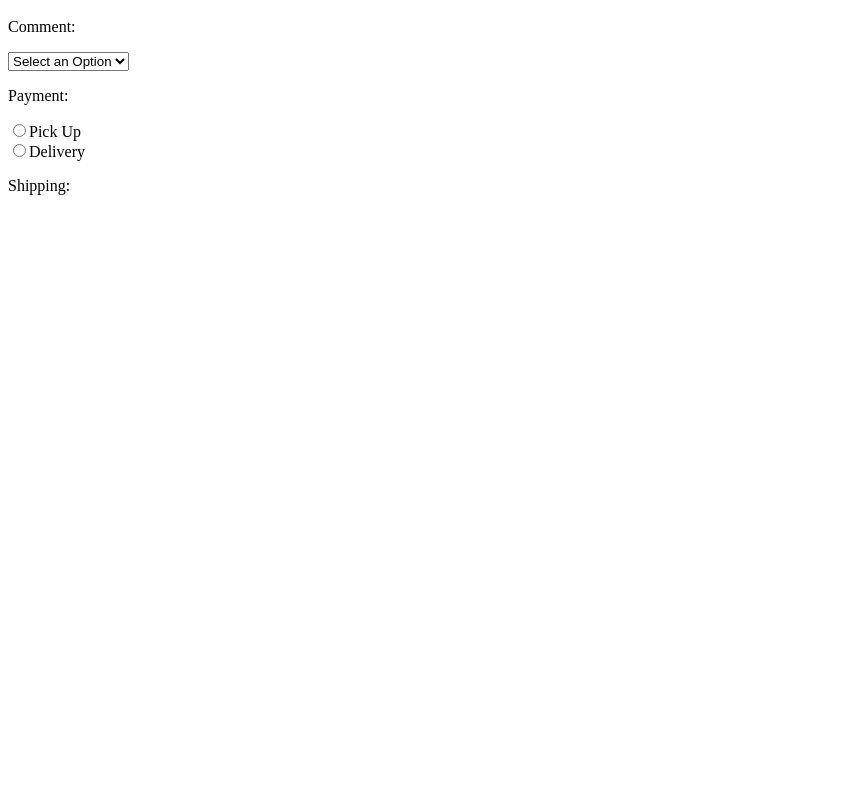
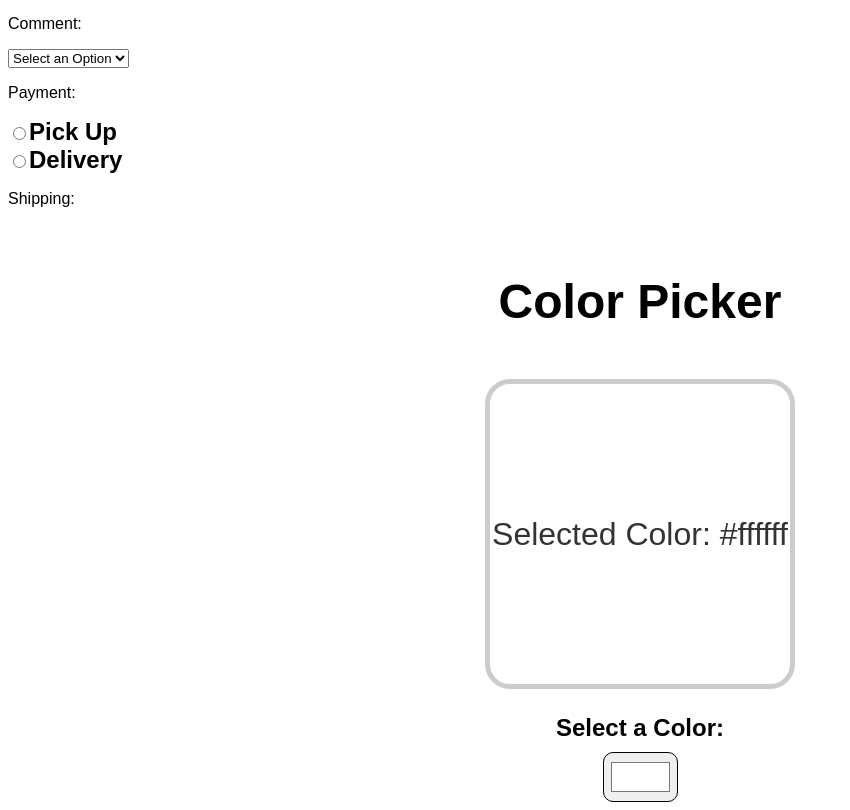
Before and after one commit to biruk1122/React-Playground, a React (Vite) app in the folder my-react-app/: page / in a window 1280 px wide. Shown: the part 1535-2345 px from the top of the page, without its empty margins (0-850 px from the left). Before the commit the page ends 1746 px from the top, so only its background shows below. Built offline with nearby package versions, Linux system fonts and the light colour scheme.

Commit message:
color picker react app

```diff
--- a/my-react-app/src/App.jsx
+++ b/my-react-app/src/App.jsx
@@ -1,5 +1,6 @@
 import Button from "./Button"
 import Card from "./Card"
+import ColorPicker from "./ColorPicker"
 import Counter from "./Counter"
 import List from "./List"
 import Student from "./Student"
@@ -34,6 +35,7 @@
       ) : null}
       <Button />
       <Counter />
+      <ColorPicker />
     </div>
   )
 }
--- /dev/null
+++ b/my-react-app/src/ColorPicker.jsx
@@ -0,0 +1,22 @@
+import { useState } from "react"
+
+function ColorPicker() {
+  const [color, setColor] = useState("#ffffff")
+
+  function handleColorChange(event) {
+    setColor(event.target.value)
+  }
+
+  return (
+    <div className="color-picker-container">
+      <h1>Color Picker</h1>
+      <div className="color-display" style={{ backgroundColor: color }}>
+        <p>Selected Color: {color}</p>
+      </div>
+      <label>Select a Color:</label>
+      <input type="color" value={color} onChange={handleColorChange}></input>
+    </div>
+  )
+}
+
+export default ColorPicker
--- a/my-react-app/src/index.css
+++ b/my-react-app/src/index.css
@@ -61,3 +61,51 @@
   color: hsl(0, 0%, 45%);
   cursor: pointer;
 }
+
+/* Color Picker Css Code */
+body {
+  font-family: Arial, sans-serif;
+}
+
+.color-picker-container {
+  display: flex;
+  flex-direction: column;
+  align-items: center;
+}
+
+h1 {
+  margin: 50px;
+  font-size: 3rem;
+}
+
+.color-display {
+  width: 300px;
+  height: 300px;
+  display: flex;
+  justify-content: center;
+  align-items: center;
+  border: 5px solid hsl(0, 0%, 80%);
+  border-radius: 25px;
+  margin-bottom: 25px;
+  transition: 0.25s ease;
+}
+
+.color-display p {
+  color: hsl(0, 0%, 20%);
+  font-size: 2rem;
+  text-align: center;
+}
+
+label {
+  font-size: 1.5rem;
+  font-weight: bold;
+  margin-bottom: 10px;
+}
+
+input[type="color"] {
+  width: 75px;
+  height: 50px;
+  padding: 5px;
+  border-radius: 10px;
+  border: 3px solid hsl(0, 0, 20%);
+}
```
